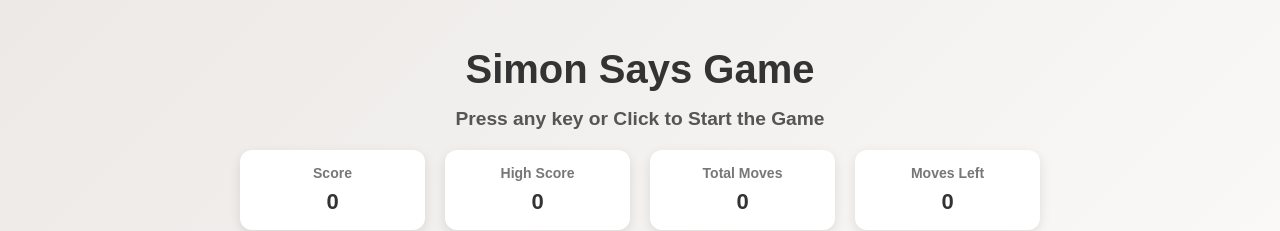
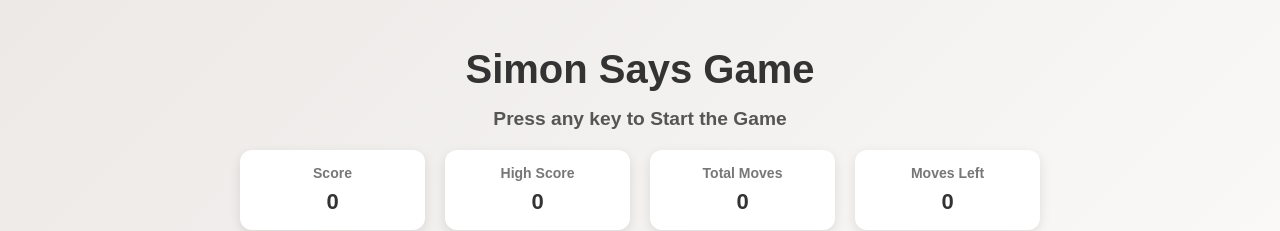
Before and after one commit to Om45m/Simon-Game, a plain HTML site: page index.html in a window 1280 px wide. Shown: the top 231 px of the page. Drawn offline with nearby package versions, Linux system fonts and the light colour scheme.

Commit message:
Update index.html

```diff
--- a/index.html
+++ b/index.html
@@ -10,7 +10,7 @@
     <div id="nextLevelPopup" class="popup">Next Level 🎉</div>
 
   <h1>Simon Says Game</h1>
-<h2>Press any key or Click to Start the Game</h2>
+<h2>Press any key to Start the Game</h2>
 
 
   <div class="scoreboard">
```
